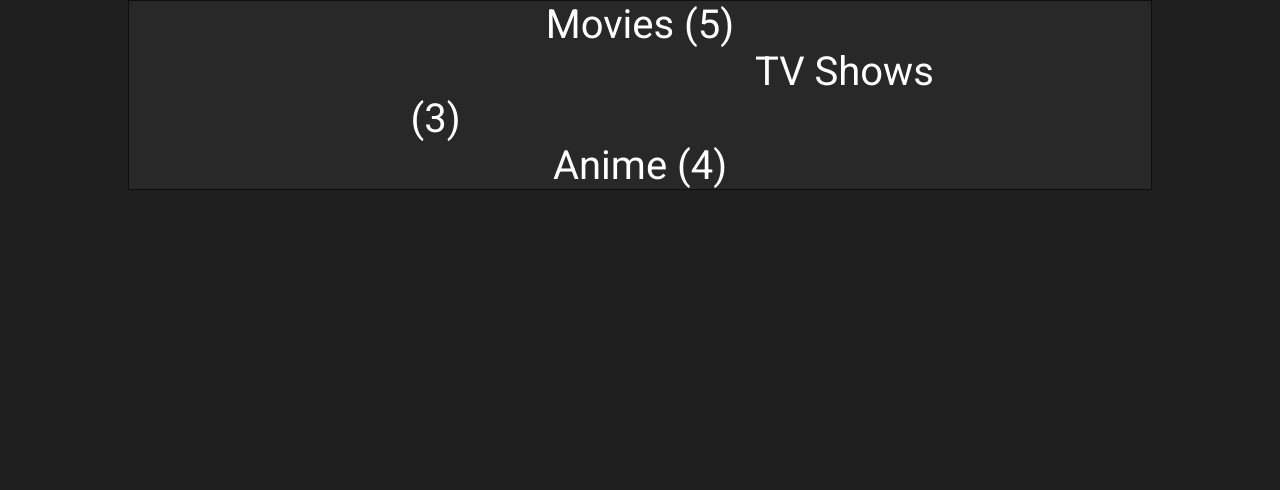
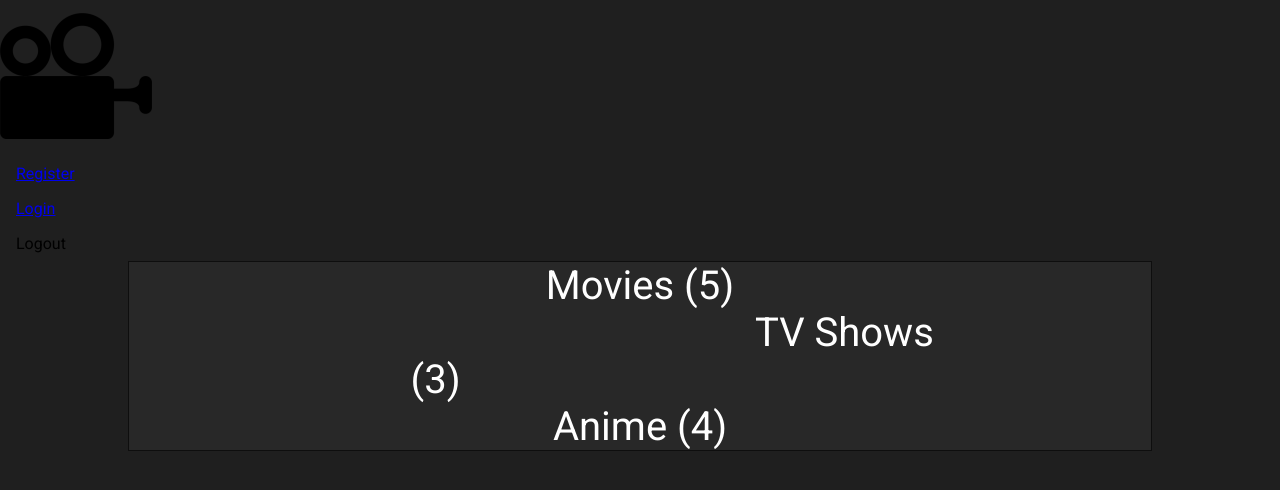
Before and after one commit to cburnjohnson/watch-n-track, a React (Create React App) app in the folder client/: page / in a window 1280 px wide. Shown: the top 490 px of the page. Built offline with nearby package versions, Linux system fonts and the light colour scheme.

Commit message:
Navbar componenet

```diff
--- a/client/src/App.js
+++ b/client/src/App.js
@@ -2,6 +2,7 @@ import React from 'react';
 import { BrowserRouter as Router, Route, Switch } from 'react-router-dom';
 
 import Home from './components/pages/Home';
+import Navbar from './components/layout/Navbar';
 
 import MovieState from './context/movie/MovieState';
 import TvShowState from './context/tvshow/TvShowState';
@@ -13,11 +14,10 @@ function App() {
             <TvShowState>
                 <AnimeState>
                     <Router>
-                        <>
-                            <Switch>
-                                <Route exact path='/' component={Home} />
-                            </Switch>
-                        </>
+                        <Navbar />
+                        <Switch>
+                            <Route exact path='/' component={Home} />
+                        </Switch>
                     </Router>
                 </AnimeState>
             </TvShowState>
--- /dev/null
+++ b/client/src/components/layout/Navbar.js
@@ -0,0 +1,32 @@
+import React from 'react';
+import { Link } from 'react-router-dom';
+import logo from '../../static/cinema-logo.png';
+
+const Navbar = () => {
+    const onLogout = () => {
+        console.log('logged out');
+    };
+
+    return (
+        <nav>
+            <img src={logo} alt='Logo' />
+            <ul>
+                <li>
+                    <Link to='/register'>Register</Link>
+                </li>
+            </ul>
+            <ul>
+                <li>
+                    <Link to='/login'>Login</Link>
+                </li>
+            </ul>
+            <ul>
+                <li>
+                    <a onClick={onLogout}>Logout</a>
+                </li>
+            </ul>
+        </nav>
+    );
+};
+
+export default Navbar;
```
Also changed, not shown: client/src/static/cinema-logo.png (added).
